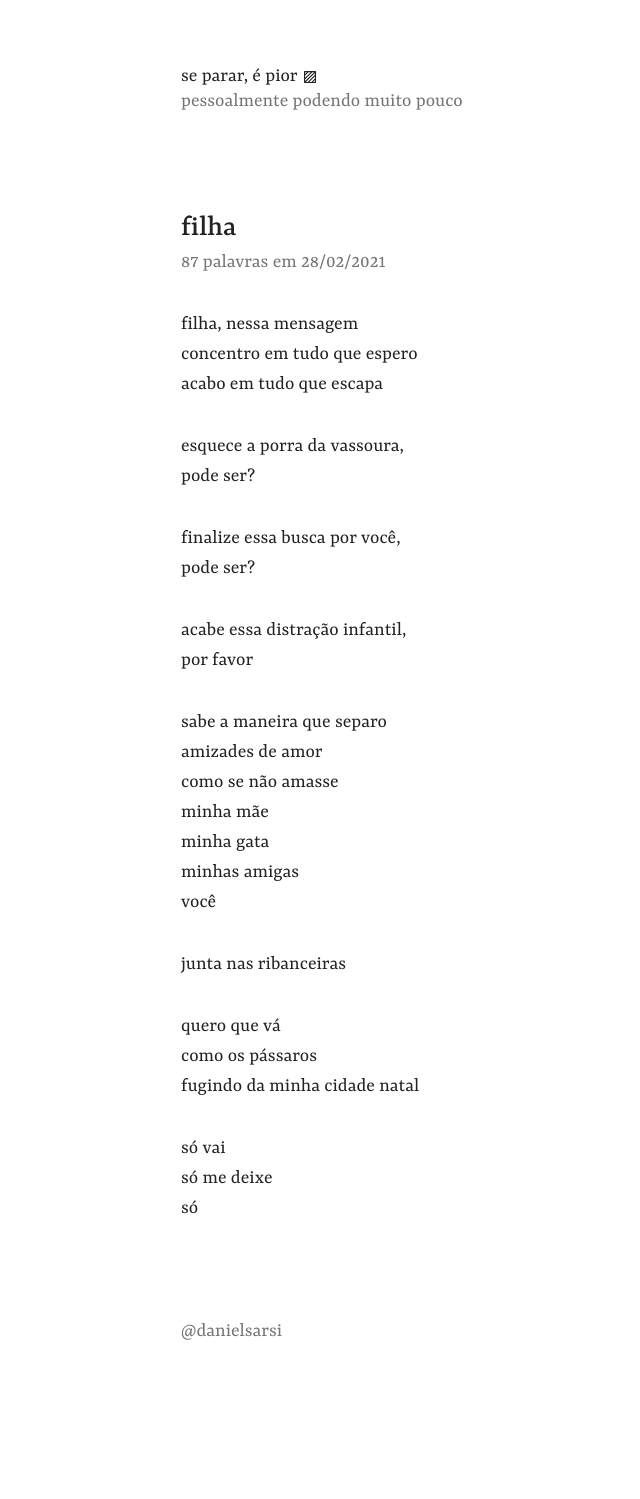
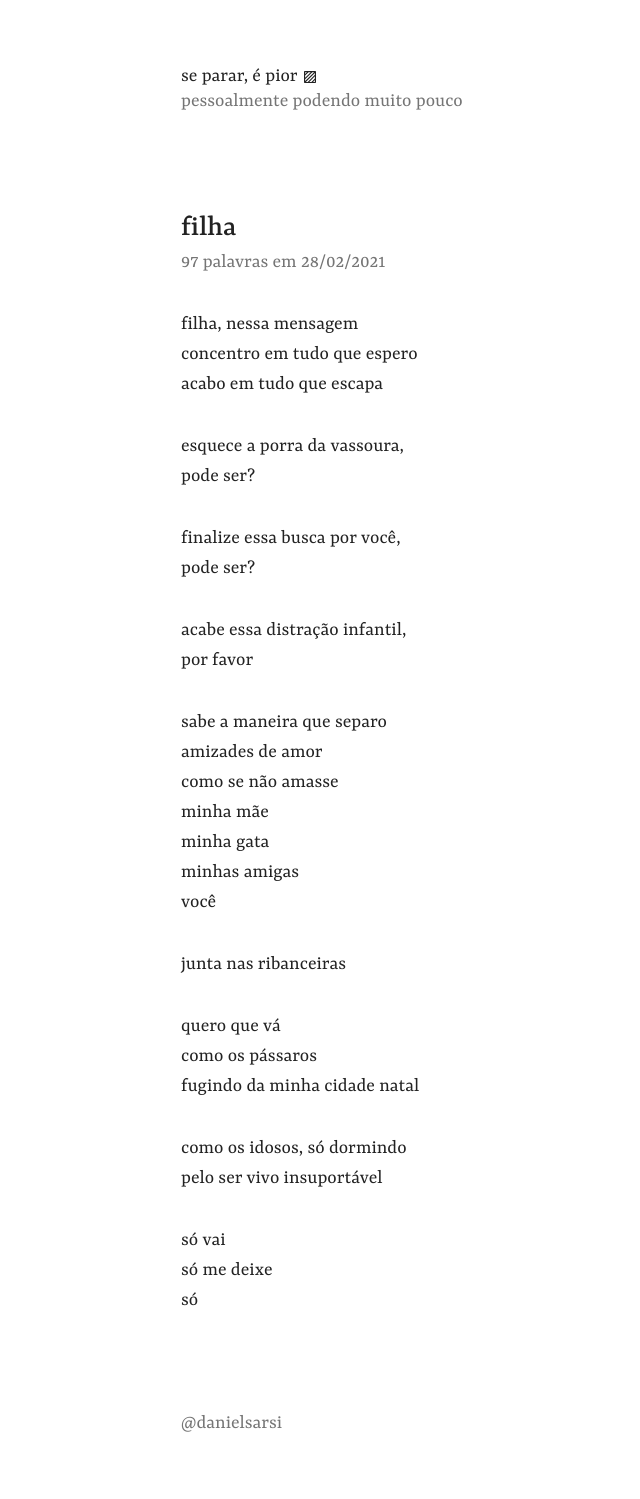
Before and after one commit to danielsarsi/se-parar-e-pior, a Jekyll site: the page built from textos/_posts/2021-02-28-filha.md, in a window 1280 px wide. Shown: the whole page, without its empty margins (171-811 px from the left). Built offline with Jekyll 4.4.1, drawn with Linux system fonts in a browser that asks for light colours; Markdown is read by kramdown in place of the engine named in the settings; before the commit the page ends 1407 px from its top, so only the background shows below that.

Commit message:
esqueci dessa parte

```diff
--- a/textos/_posts/2021-02-28-filha.md
+++ b/textos/_posts/2021-02-28-filha.md
@@ -30,6 +30,9 @@ quero que vá
 como os pássaros
 fugindo da minha cidade natal
 
+como os idosos, só dormindo
+pelo ser vivo insuportável
+
 só vai
 só me deixe
 só
```
